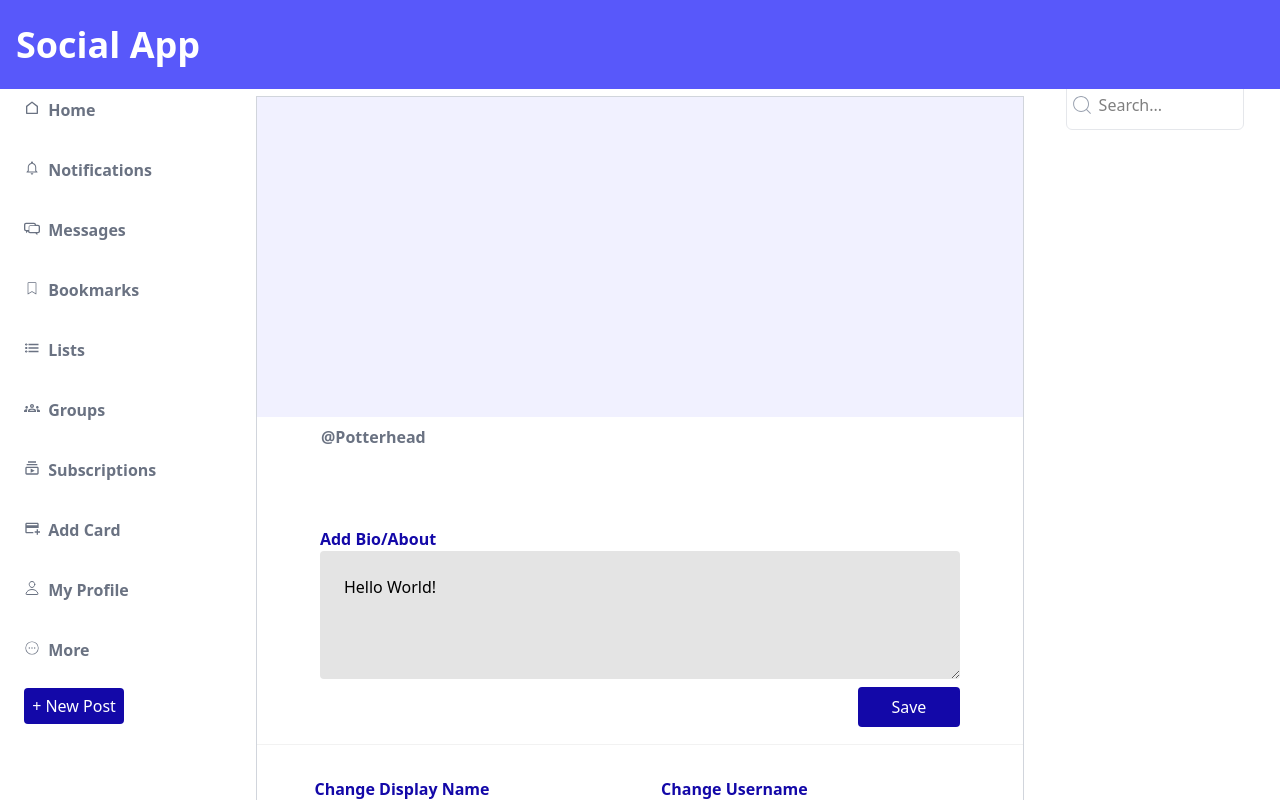
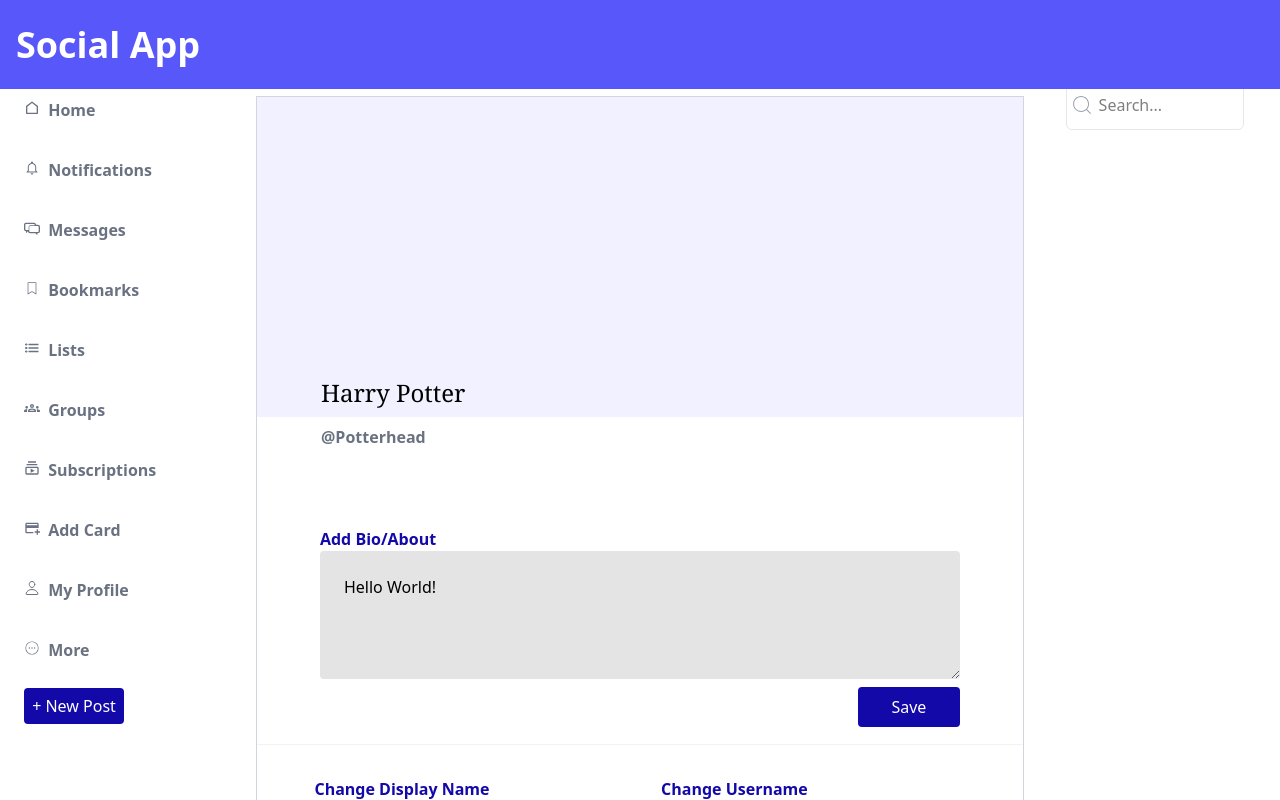
Before and after one commit to kumarprince0714/social-media-app, a React (Vite) app in the folder social-app/: page /profile in a window 1280 px wide. Shown: the top 800 px of the page. Built offline with nearby package versions, Linux system fonts and the light colour scheme; data requests are answered from the project's data file.

Commit message:
Added route links for ProfileIcon and App logo

```diff
--- a/social-app/db.json
+++ b/social-app/db.json
@@ -28,7 +28,7 @@
       "website": "www.warnerbros.com",
       "social": "@instagram",
       "uniqueURL": "myUniqueURL",
-      "activityStatus": false,
+      "activityStatus": true,
       "subscriptionStatus": true
     }
   ]
--- a/social-app/src/components/Header.tsx
+++ b/social-app/src/components/Header.tsx
@@ -1,8 +1,12 @@
+import { Link } from "react-router-dom";
+
 const Header = () => {
   return (
     <>
       <div className="fixed left-0 top-0 z-10 w-full bg-[#5858FA] h-[89px] flex items-center px-4">
-        <h2 className="text-4xl text-white font-bold">Social App</h2>
+        <Link to="/">
+          <h2 className="text-4xl text-white font-bold">Social App</h2>
+        </Link>
       </div>
     </>
   );
--- a/social-app/src/components/LeftSidebar.tsx
+++ b/social-app/src/components/LeftSidebar.tsx
@@ -16,7 +16,7 @@ import { RiAddBoxFill } from "react-icons/ri";
 const LeftSidebar = () => {
   const navigate = useNavigate();
   const menuItems = [
-    { label: "Home", icon: <RiHomeLine />, onClick: () => navigate(`/home`) },
+    { label: "Home", icon: <RiHomeLine />, onClick: () => navigate(`/`) },
     {
       label: "Notifications",
       icon: <IoMdNotificationsOutline />,
--- a/social-app/src/components/ProfileDetails.tsx
+++ b/social-app/src/components/ProfileDetails.tsx
@@ -53,7 +53,11 @@ const ProfileDetails: React.FC = () => {
   return (
     <>
       <div className="w-[70vw] lg:w-[60vw] h-auto flex flex-col md:border border-gray-300">
-        <div className="w-full h-80 bg-[#F1F1FF]"></div>
+        <div className="w-full h-80 bg-[#F1F1FF] relative">
+          <span className=" left-[5vw] absolute bottom-0 mb-2 text-2xl font-serif">
+            {profileData.name}
+          </span>
+        </div>
         <div>
           <span className="flex mt-2 ml-[5vw] font-bold text-gray-500">
             @{profileData.username}
```
